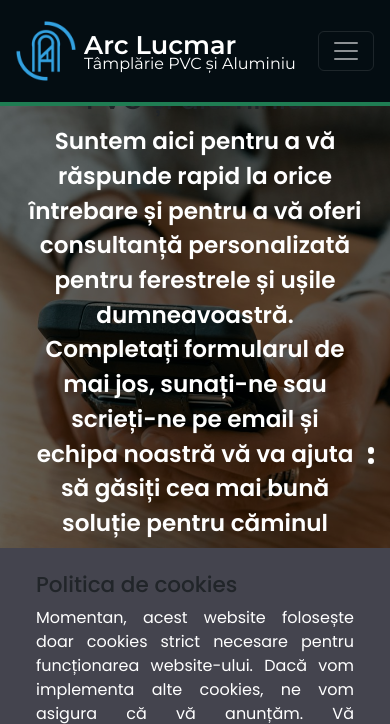
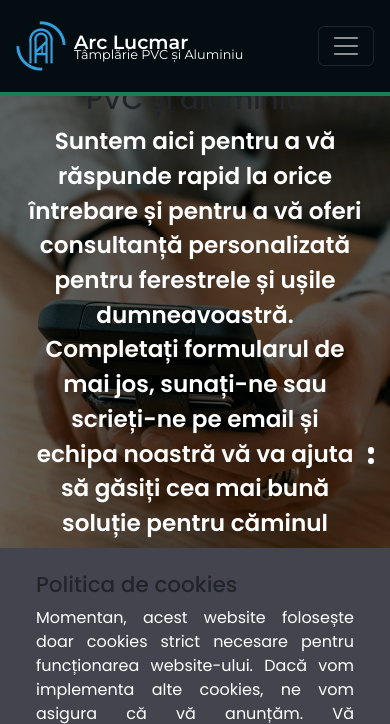
Before and after one commit to DanielDeaconescu/arc_lucmar, a PHP site: page /contact.php in a window 390 px wide. Shown: the top 724 px of the page. Run offline with PHP 8.4, Linux system fonts and the light colour scheme; style sheets or scripts are compiled from the project's sources; some libraries are stand-ins or nearby versions.

Commit message:
further changes

```diff
--- /dev/null
+++ b/components/logo-item-light.php
@@ -0,0 +1,11 @@
+<div class="logo-item-light">
+    <img class="img-fluid navbar-logo-custom" src="./images/final_logo_light_remade.png" alt="">
+    <div class="business-info d-flex flex-column justify-content-center">
+        <div class="business-name">
+            Arc Lucmar
+        </div>
+        <div class="business-short-description">
+            Tâmplărie PVC și Aluminiu
+        </div>
+    </div>
+</div>
--- a/components/navbar.php
+++ b/components/navbar.php
@@ -7,15 +7,7 @@
 <nav class="navbar navbar-expand-lg fixed-top navbar-dark navbar-custom">
     <div class="container container-navbar-custom h-100">
         <a href="index.html" class="navbar-brand navbar-brand-custom d-flex align-items-center gap-2">
-            <img class="img-fluid navbar-logo-custom" src="./images/final_logo_light_remade.png" alt="">
-            <div class="business-info d-flex flex-column justify-content-center">
-                <div class="business-name">
-                    Arc Lucmar
-                </div>
-                <div class="business-short-description">
-                    Tâmplărie PVC și Aluminiu
-                </div>
-            </div>
+            <?php include "logo-item-light.php" ?>
 
         </a>
 
--- a/scss/styles.scss
+++ b/scss/styles.scss
@@ -11,6 +11,11 @@
   background: #040D12;
   padding: 0 !important;
   height: 80px;
+}
+
+.logo-item-light {
+  display: flex;
+  gap: 0.5rem;
 }
 
 // .navbar-collapse-custom {
@@ -935,6 +940,25 @@
   font-size: 20px;
 }
 
+// logo-item
+.logo-item-light {
+  display: flex;
+  gap: 0.5rem;
+}
+
+.navbar-logo-custom {
+  width: 50px;
+}
+
+.business-name {
+  font-size: 1.2rem;
+}
+
+.business-short-description {
+  font-size: 0.8rem;
+}
+
+
 // Making the navbar work on mobile
 .container-navbar-custom,
 .navbar-collapse-custom,
```
